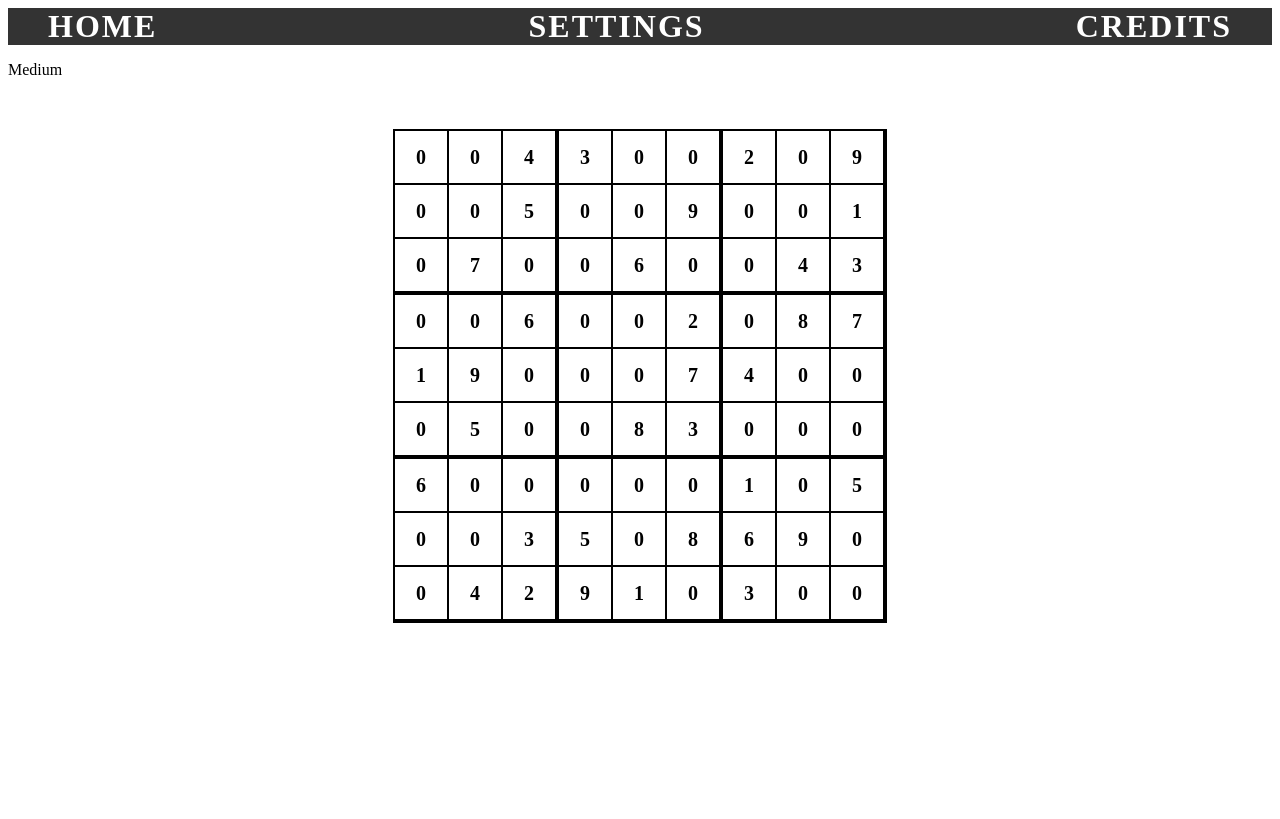
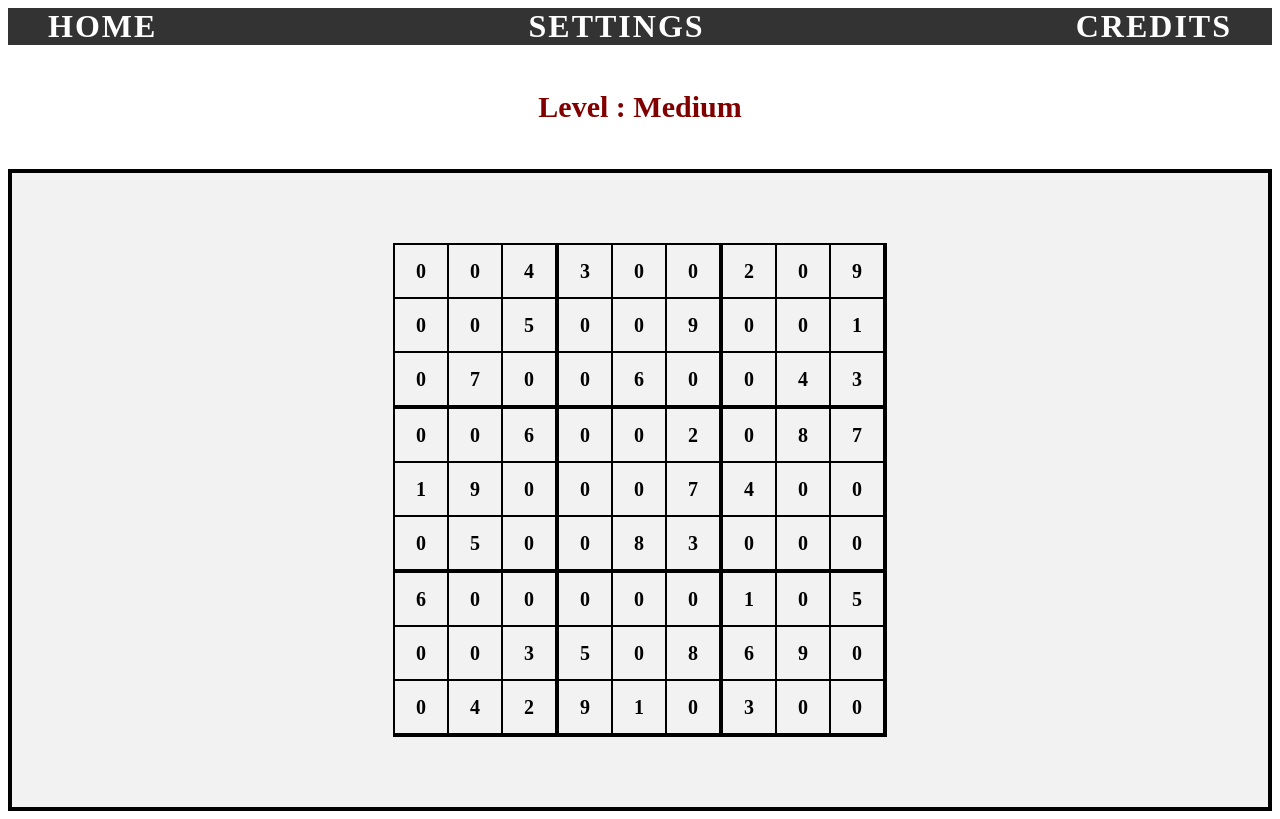
Before and after one commit to ShaiDahan-code/Sudoku-Final-Project, an Angular app: page /Sudoku/Medium in a window 1280 px wide. Built offline with nearby package versions, Linux system fonts and the light colour scheme.

Commit message:
Setup the game

```diff
--- a/src/app/app-main-page/sudoku-game/sudoku-game.component.css
+++ b/src/app/app-main-page/sudoku-game/sudoku-game.component.css
@@ -0,0 +1,10 @@
+.container {
+  text-align: center;
+  padding: 15px;
+}
+
+.string {
+  font-size: 30px;
+  font-weight: bold;
+  color: maroon;
+}
--- a/src/app/app-main-page/sudoku-game/sudoku-game.component.html
+++ b/src/app/app-main-page/sudoku-game/sudoku-game.component.html
@@ -1,4 +1,6 @@
 <div class="div">
-  <p>{{level}}</p>
+  <div class="container">
+    <p class="string">Level : {{level}}</p>
+  </div>
   <app-sudoku [sudokuString]="'004300209005009001070060043006002087190007400050083000600000105003508690042910300'"></app-sudoku>
 </div>
--- a/src/app/app-main-page/sudoku/sudoku.component.html
+++ b/src/app/app-main-page/sudoku/sudoku.component.html
@@ -1,17 +1,16 @@
 <div class="Sudoku">
   <table>
-    <tr *ngFor="let row of grid">
-      <td *ngFor="let cell of row" (click)="selectedCell = cell">{{ cell === '' ? cell : cell }}</td>
+    <tr *ngFor="let row of grid; let i=index ">
+      <td *ngFor="let cell of row;let j=index" (click)="selectCell(i,j)">{{ cell === '' ? '' : cell }}</td>
     </tr>
   </table>
+  <div *ngIf="displayOptions()" class="options">
+    <table>
+      <tr>
+        <td *ngFor="let j of arrayToDisplay(); let colIndex = index">
+          <button (click)="selectedNumber(j)">{{j}}</button>
+        </td>
+      </tr>
+    </table>
+  </div>
 </div>
-
-<div *ngIf="selectedCell !== ''" class="options">
-  <table *ngFor="let i of [0, 1]; let rowIndex = index">
-    <tr>
-      <td *ngFor="let j of [0, 1, 2, 3, 4]; let colIndex = index">
-        <button (click)="selectedCell = (rowIndex * 5 + colIndex + 1).toString()">{{ rowIndex * 5 + colIndex + 1 }}</button>
-      </td>
-    </tr>
-  </table>
-</div>
--- a/src/app/app-main-page/sudoku/sudoku.component.scss
+++ b/src/app/app-main-page/sudoku/sudoku.component.scss
@@ -1,4 +1,8 @@
-.Sudoku{
+.Sudoku {
+  position: relative;
+  background-color: #f2f2f2;
+  border: 4px solid #000;
+  padding: 20px;
   table {
     border-collapse: collapse;
     margin: 50px auto;
@@ -21,15 +25,16 @@
     border-right: 4px solid black;
   }
 }
+
 .options {
   display: flex;
   justify-content: center;
   align-items: center;
   position: absolute;
   background-color: #fff;
-  bottom: 240px;
-  left: 50px;
-  right: 50px;
+  bottom: 0;
+  left: 20px;
+  right: 20px;
   border: 2px solid black;
   border-radius: 10px;
 }
@@ -54,8 +59,12 @@
   border: none;
   outline: none;
   cursor: pointer;
+  transition: all 0.2s ease-in-out;
+  &:hover {
+    transform: scale(1.05);
+    background-color: #e6e6e6;
+  }
+  &:active {
+    transform: scale(0.95);
+  }
 }
-
-.options button:hover {
-  background-color: #e6e6e6;
-}
--- a/src/app/app-main-page/sudoku/sudoku.component.ts
+++ b/src/app/app-main-page/sudoku/sudoku.component.ts
@@ -1,4 +1,9 @@
 import {Component, Input} from '@angular/core';
+
+export interface GridPosition {
+  row:number;
+  col:number;
+}
 
 @Component({
   selector: 'app-sudoku',
@@ -7,7 +12,7 @@ import {Component, Input} from '@angular/core';
 })
 export class SudokuComponent {
   grid!: string[][];
-  selectedCell: string = '';
+  selectedCell: GridPosition = {row:-1, col:-1};
 
   @Input()
   set sudokuString(sudoku: string) {
@@ -21,4 +26,33 @@ export class SudokuComponent {
   }
 
 
+  selectCell(row: number, col: number) {
+    this.selectedCell.row = row;
+    this.selectedCell.col = col;
+    console.log(this.grid[row][col]);
+
+  }
+
+  selectedNumber(numberSelected : number) {
+    this.grid[this.selectedCell.row][this.selectedCell.col] = numberSelected.toString();
+    this.selectedCell.row = -1;
+    this.selectedCell.col = -1;
+  }
+
+  displayOptions() {
+    return this.selectedCell.row !== -1 && this.selectedCell.col !== -1
+  }
+
+  arrayToDisplay() {
+    let arr = [1,2,3,4,5,6,7,8,9];
+    if(this.grid[this.selectedCell.row][this.selectedCell.col] === '0') {
+      return arr;
+    }
+    //remove from the arr the number in this.grid[this.selectedCell.row][this.selectedCell.col]
+    arr.splice(arr.indexOf(parseInt(this.grid[this.selectedCell.row][this.selectedCell.col])),1);
+    return arr;
+
+
+
+  }
 }
```
